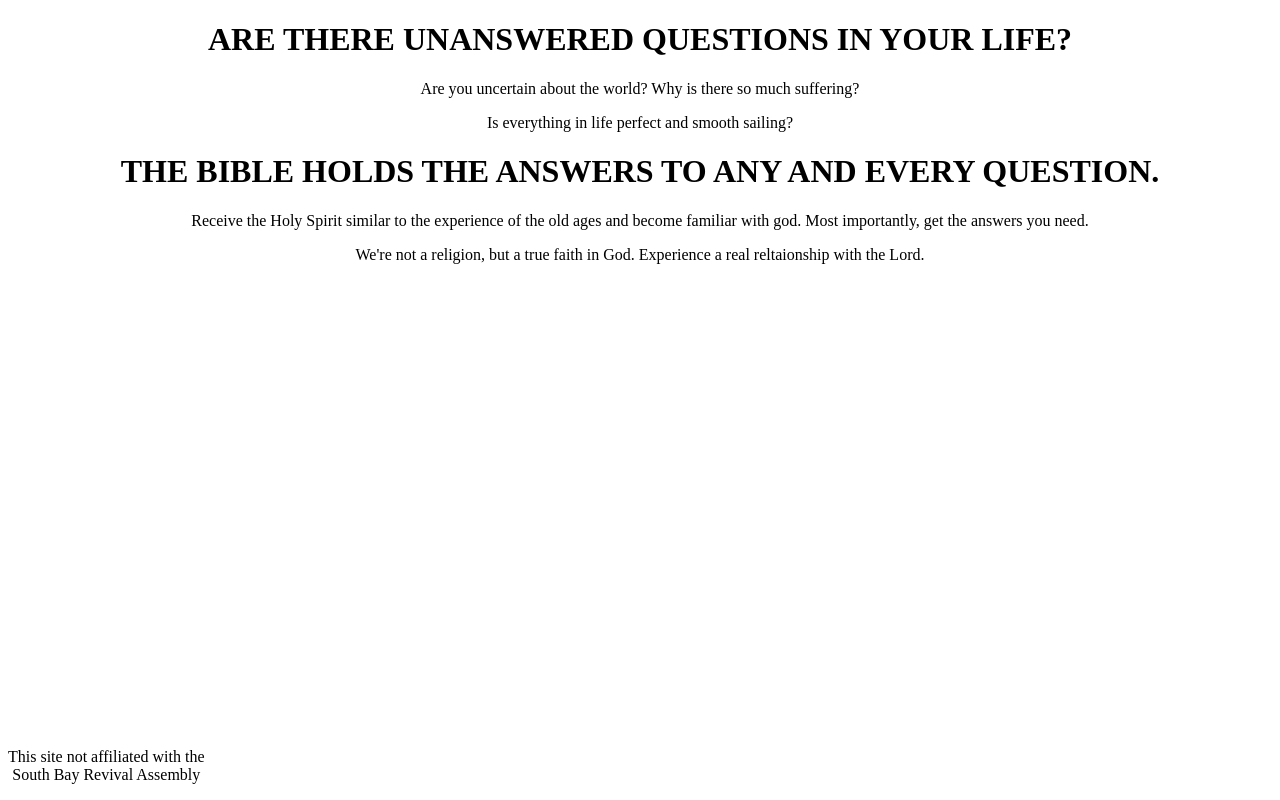
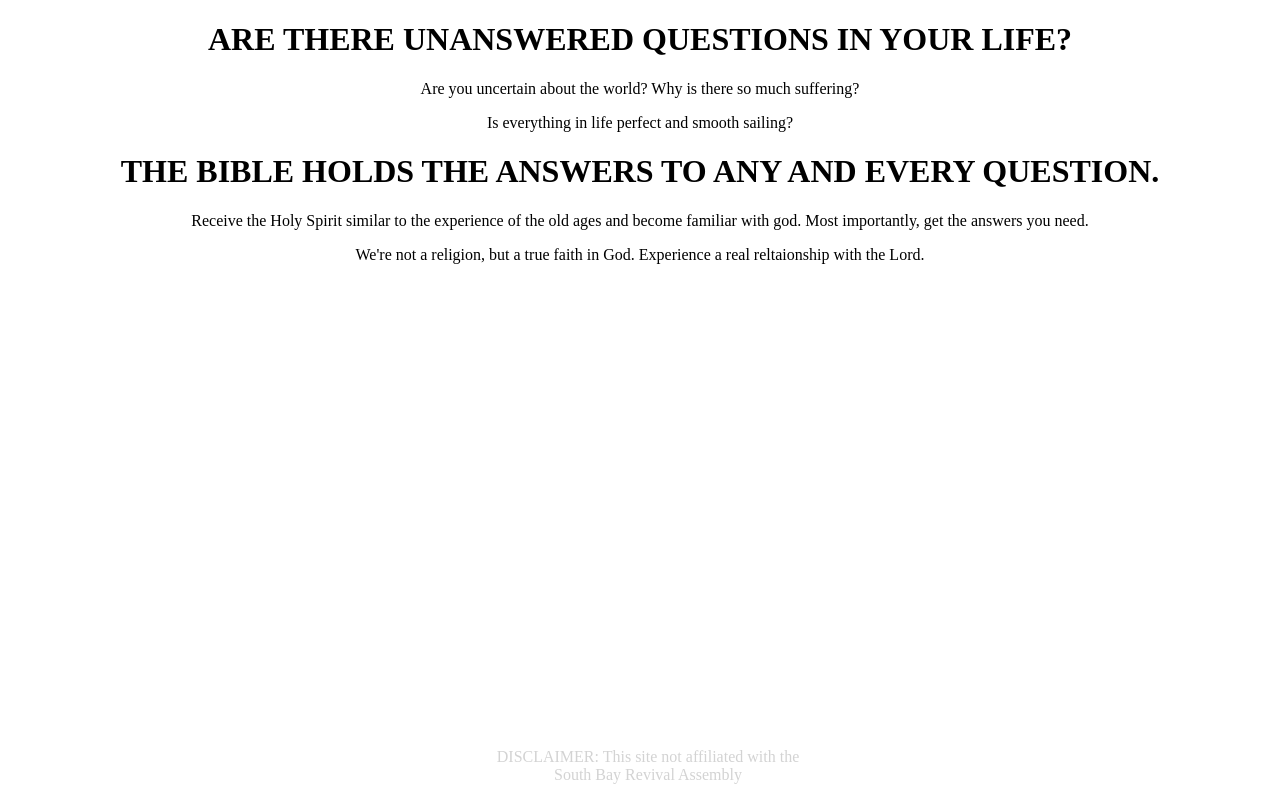
Before and after one commit to vicentelee1991/vicentelee1991.github.io, a plain HTML site: page index.html in a window 1280 px wide. Drawn offline with Linux system fonts and the light colour scheme.

Commit message:
Add disclaimer

```diff
--- a/index.html
+++ b/index.html
@@ -14,7 +14,7 @@
 			<p>We're not a religion, but a true faith in God. Experience a real reltaionship with the Lord.</p>
 		</div>
 		<div class=notice>
-			<p>This site not affiliated with the<br>South Bay Revival Assembly</p>
+			<p>DISCLAIMER: This site not affiliated with the<br>South Bay Revival Assembly</p>
 		</div>
 	</body>
 </html>
--- a/style.css
+++ b/style.css
@@ -1,9 +1,11 @@
-div.content {
-	text-align: center
+.content {
+	text-align: center;
 }
 
-div.notice {
+.notice {
+	position: absolute;
 	text-align: center;
-	position:absolute;
-	bottom:0
+	width: 100%;
+	bottom: 0;
+	color: lightgrey;
 }
```
